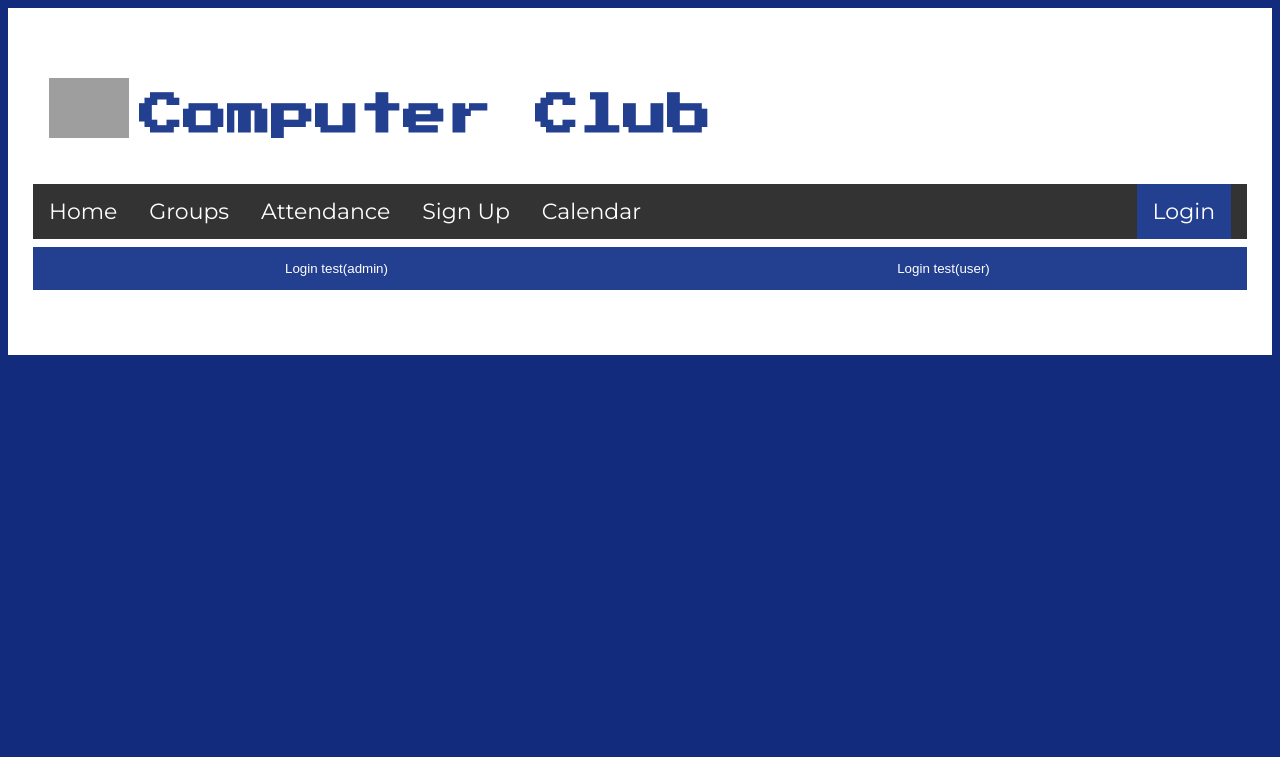
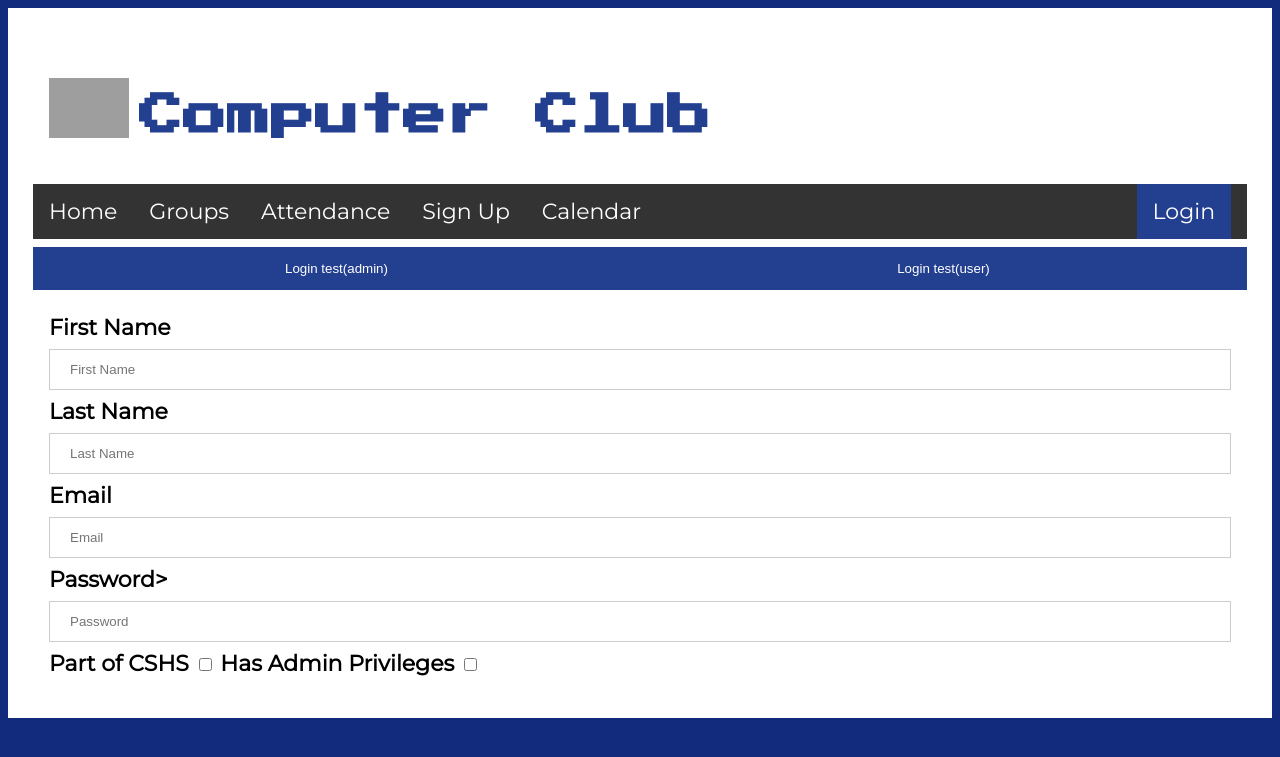
Before and after one commit to Redstone-2/CITComputerClub2, a Jekyll site: the page built from userinfo.html, in a window 1280 px wide. Shown: the top 757 px of the page. Built offline with Jekyll 4.4.1, drawn with Linux system fonts in a browser that asks for light colours; nearby versions of some CDN libraries; the repository's description, which GitHub fills in, is left out; grey boxes are pictures that could not be loaded.

Commit message:
Update userinfo.html

```diff
--- a/userinfo.html
+++ b/userinfo.html
@@ -1,3 +1,25 @@
 ---
 layout: default
 ---
+
+ <form>
+    <label for="fname"><b>First Name</b></label>
+    <input type="text" placeholder="First Name" name="fname" id="fname" readonly>
+
+    <label for="lname"><b>Last Name</b></label>
+    <input type="text" placeholder="Last Name" name="lname" id="lname" readonly>
+
+    <label for="email"><b>Email</b></label>
+    <input type="text" placeholder="Email" name="email" id="email" readonly>
+
+    <lable for="pswor"><b>Password></b></lable>
+    <input type="text" placeholder="Password" name="pswor" id="pswor" readonly>
+
+    <label for="cshs"><b>Part of CSHS</b></label>
+    <input type="checkbox" name="cshs" id="cshs" value="CSHS_Member" readonly>
+
+    <label for="admin"><b>Has Admin Privileges</b></label>
+    <input type="checkbox" name="admin" id="admin" value="ADMIN"readonly>
+
+
+  </form>
```
